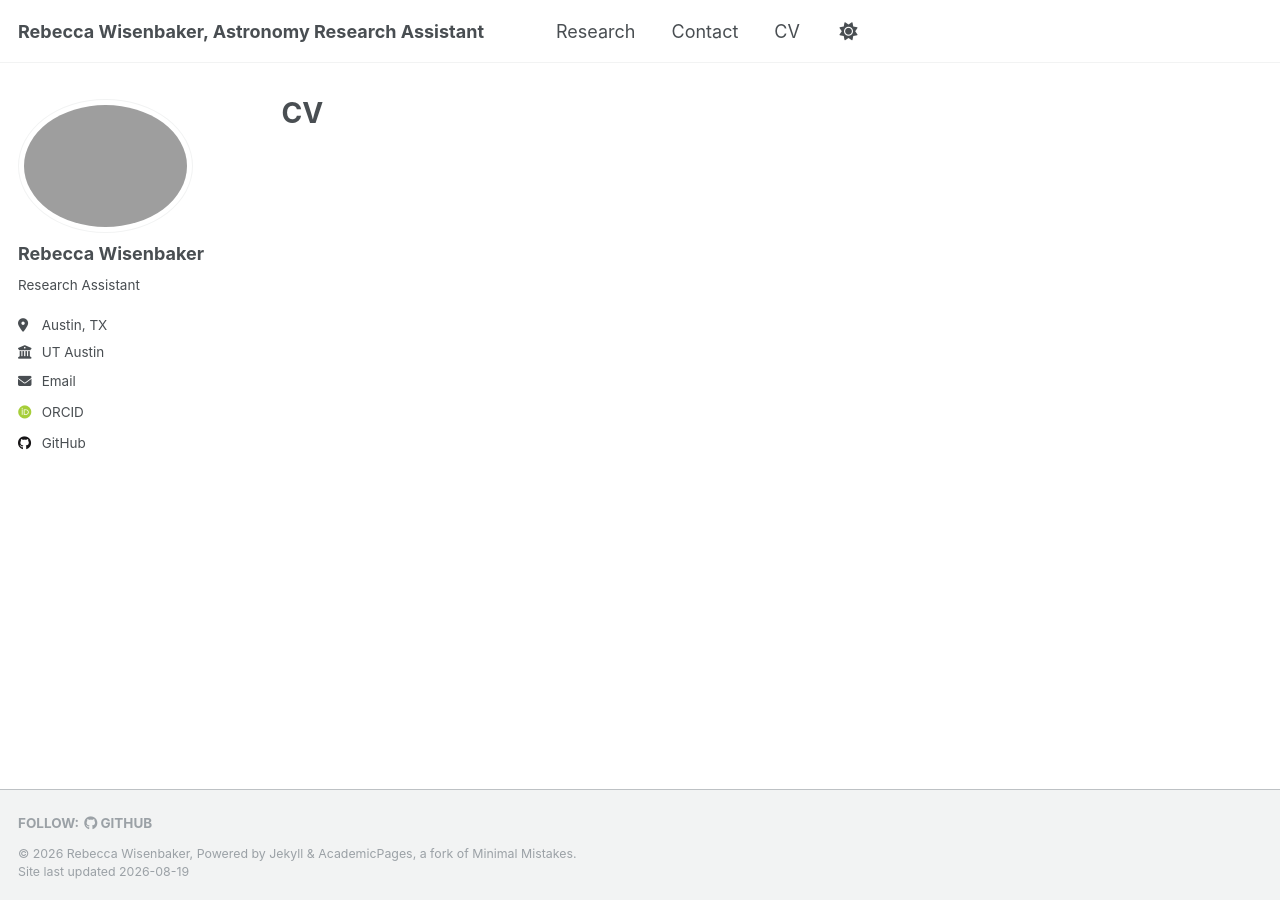
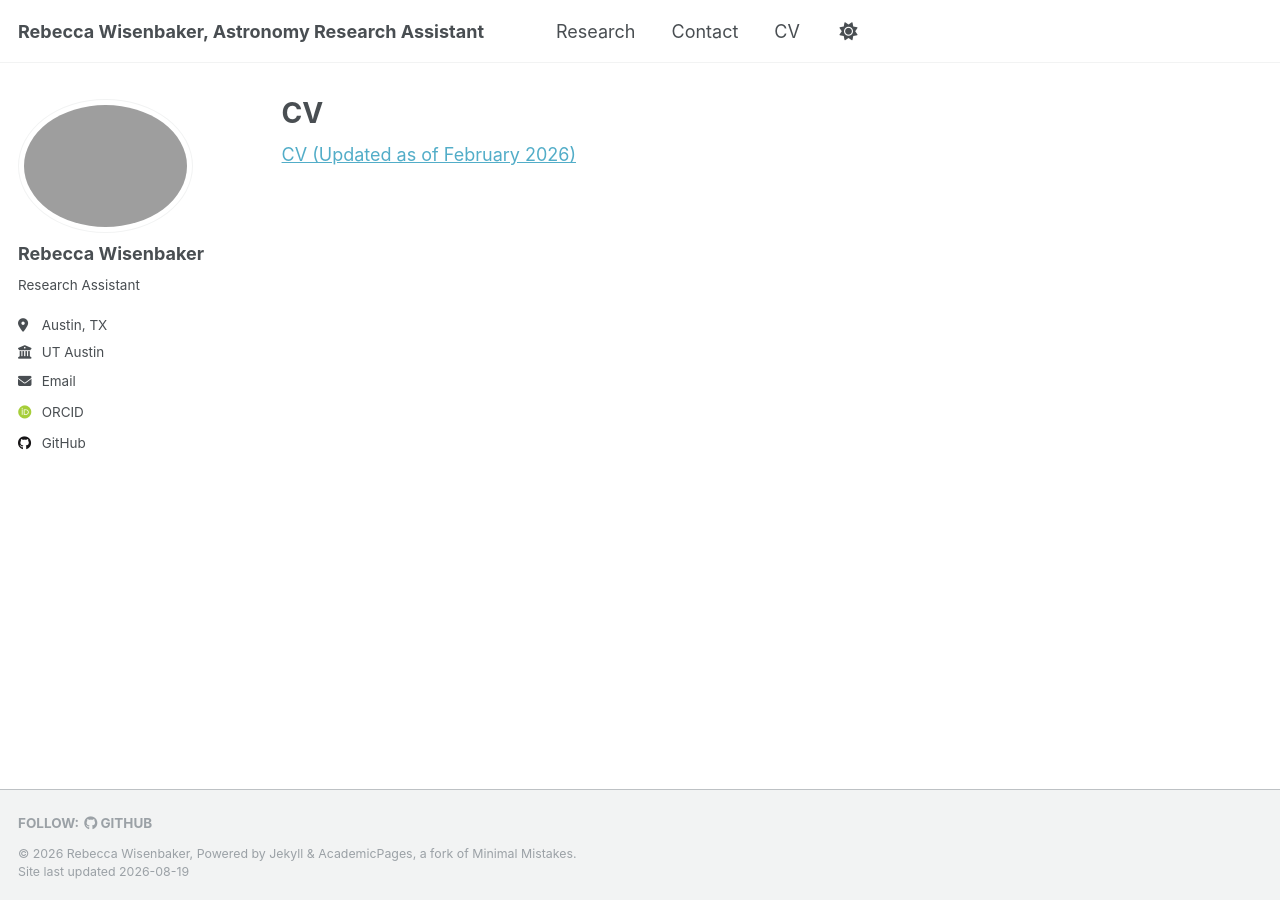
Before and after one commit to rebeccalw87/rebeccalw87.github.io, a Jekyll site: the page built from _pages/CV_resume.md, in a window 1280 px wide. Built offline with Jekyll 4.4.1, drawn with Linux system fonts in a browser that asks for light colours; some web fonts are replaced; a script that is not in the unit is left out.

Commit message:
Update CV_resume.md

```diff
--- a/_pages/CV_resume.md
+++ b/_pages/CV_resume.md
@@ -3,3 +3,4 @@ permalink: /CV_resume/
 title: "CV"
 author_profile: true
 ---
+[CV (Updated as of February 2026)]()
```
